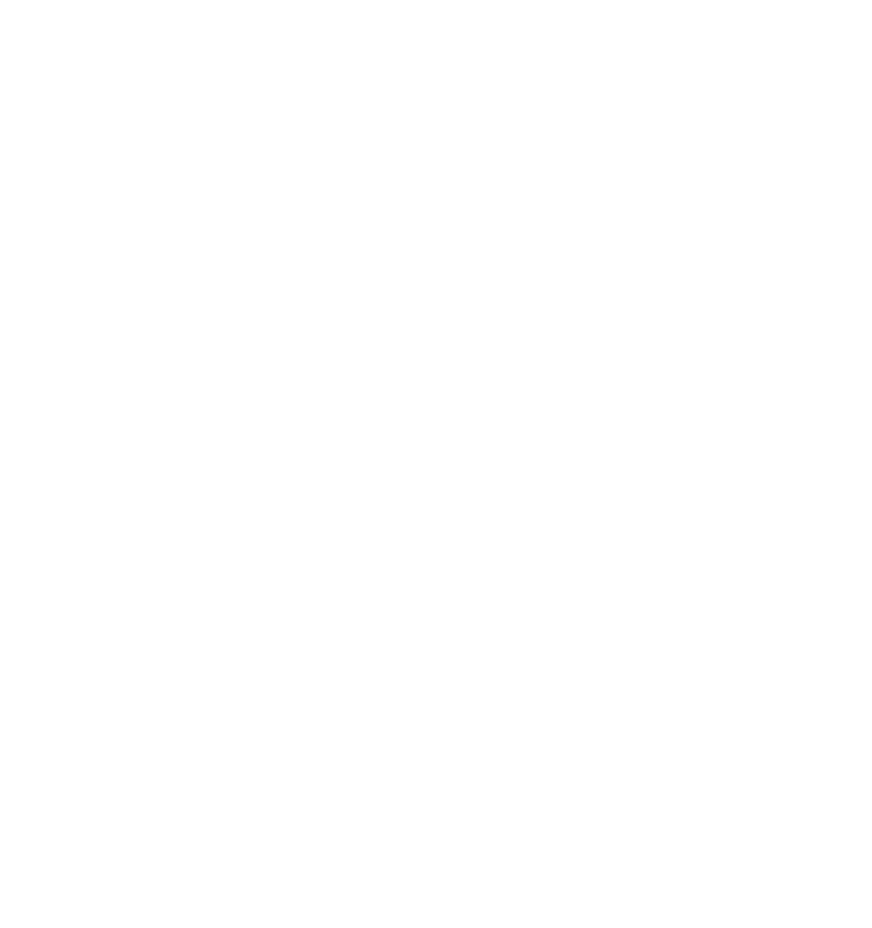
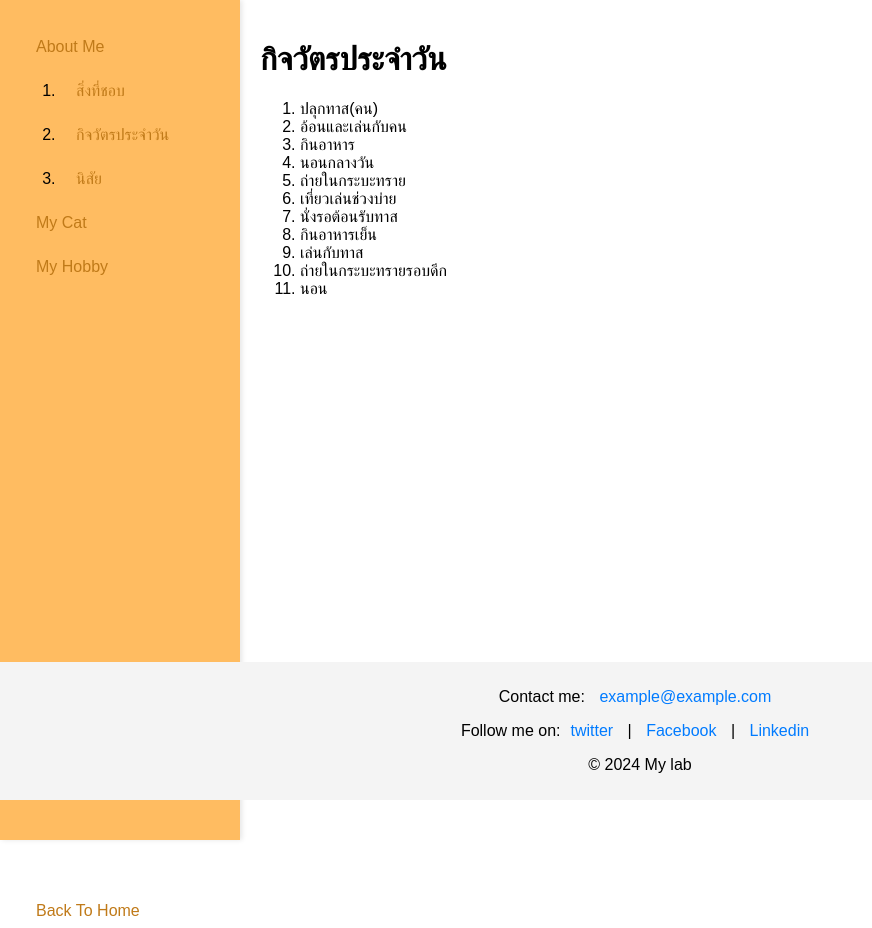
Before and after one commit to Peerapong67/engse611, a plain HTML site: page lab3/part3/about2.html in a window 1280 px wide. Shown: the whole page, without its empty margins (0-872 px from the left). Before the commit the page ends 800 px from the top, so only its background shows below. Drawn offline with Linux system fonts and the light colour scheme.

Commit message:
Html Lab3

```diff
--- a/lab3/part3/about2.html
+++ b/lab3/part3/about2.html
@@ -0,0 +1,139 @@
+<!DOCTYPE html>
+<html lang="en">
+
+<head>
+    <meta charset="UTF-8">
+    <meta name="viewport" content="width=device-width, initial-scale=1.0">
+    <title>HTML Basic Lab</title>
+    <style>
+        img {
+            display: block;
+            margin-left: auto;
+            margin-right: auto;
+        }
+
+        div.relative {
+            display: block;
+            position: relative;
+            top: 600px;
+            margin: 0;
+            padding: 0;
+            color: #000;
+        }
+
+        body {
+            font-family: Arial, sans-serif;
+            margin: 0;
+            display: flex;
+        }
+
+        nav {
+            width: 200px;
+            background-color: #ffbc61;
+            padding: 20px;
+            box-shadow: 2px 0 5px rgba(0, 0, 0, 0.1);
+            height: 100vh;
+        }
+
+        nav ul {
+            list-style-type: none;
+            margin: 0;
+            padding: 0;
+            width: 200px;
+            background-color: #ffbc61;
+        }
+
+        nav li a {
+            display: block;
+            color: #c07a19;
+            padding: 8px 16px;
+            text-decoration: none;
+        }
+
+        nav li a:hover {
+            background-color: #C16E00;
+            color: #ffbc61;
+
+        }
+
+        nav a {
+            display: block;
+            color: #333;
+            text-decoration: none;
+            margin: 10px 0;
+        }
+
+        nav a:hover {
+            color: #ff9000;
+        }
+
+        main {
+            flex: 1;
+            padding: 20px;
+        }
+
+        header {
+            text-align: center;
+            padding: 10px 0;
+            background-color: #ff9000;
+            color: white;
+        }
+
+        footer {
+            text-align: center;
+            padding: 10px 0;
+            background-color: #f4f4f4;
+            position: fixed;
+            bottom: 0;
+            width: 100%;
+        }
+
+        footer a {
+            color: #007BFF;
+            text-decoration: none;
+            margin: 0 10px;
+        }
+    </style>
+</head>
+
+<body>
+    <nav>
+        <ul>
+            <li>
+            <a href="/lab3/part3/about.html" class="button">About Me</a>
+                    <ol>
+                        <li><a href="/lab3/part3/about1.html" class="button">สิ่งที่ชอบ</a></li>
+                        <li><a href="/lab3/part3/about2.html" class="button">กิจวัตรประจำวัน</a></li>
+                        <li><a href="/lab3/part3/about3.html" class="button">นิสัย</a></li>
+                    </ol>
+            </li>
+            <li><a href="/lab3/part3/mycay.html" class="button">My Cat</a></li>
+            <li><a href="/lab3/part3/hobby.html" class="button">My Hobby</a></li>
+            <li><div class="relative"><a href="/lab3/part3/index.html" class="button">Back To Home</a></div></li>
+        </ul>
+    </nav>
+    <main>
+        <h1>กิจวัตรประจำวัน</h1>
+    <ol>
+        <li>ปลุกทาส(คน)</li>
+        <li>อ้อนและเล่นกับคน</li>
+        <li>กินอาหาร</li>
+        <li>นอนกลางวัน</li>
+        <li>ถ่ายในกระบะทราย</li>
+        <li>เที่ยวเล่นช่วงบ่าย</li>
+        <li>นั่งรอต้อนรับทาส</li>
+        <li>กินอาหารเย็น</li>
+        <li>เล่นกับทาส</li>
+        <li>ถ่ายในกระบะทรายรอบดึก</li>
+        <li>นอน</li>
+    </ol>
+    </main>
+    <footer>
+        <p>Contact me: <a href="example@example.com">example@example.com</a></p>
+        <p>Follow me on:<a href="twitter.com">twitter</a> | <a href="Facebook.com">Facebook</a> | <a
+                href="Linkedin.com">Linkedin</a></p>
+        <p>&#169 2024 My lab</p>
+    </footer>
+</body>
+
+</html>
```
Also changed, not shown: lab3/part3/about.html (+3 -3 lines), lab3/part3/about1.html (+131 -0 lines), lab3/part3/about3.html (+132 -0 lines), lab3/part3/hobby.html (+4 -4 lines).
